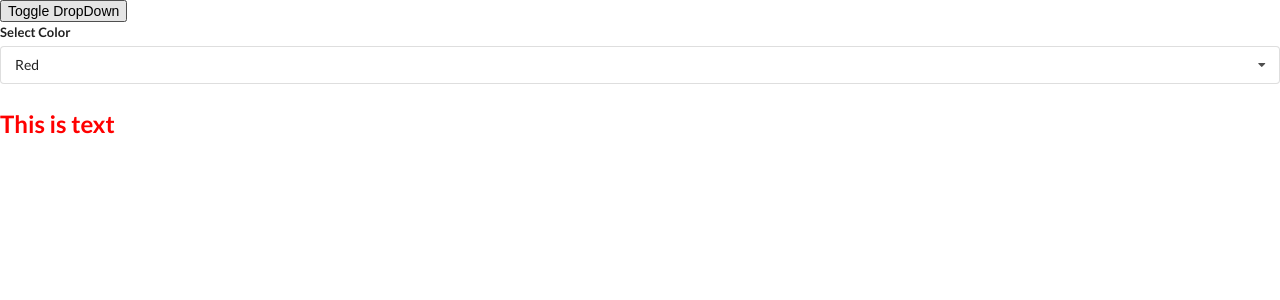
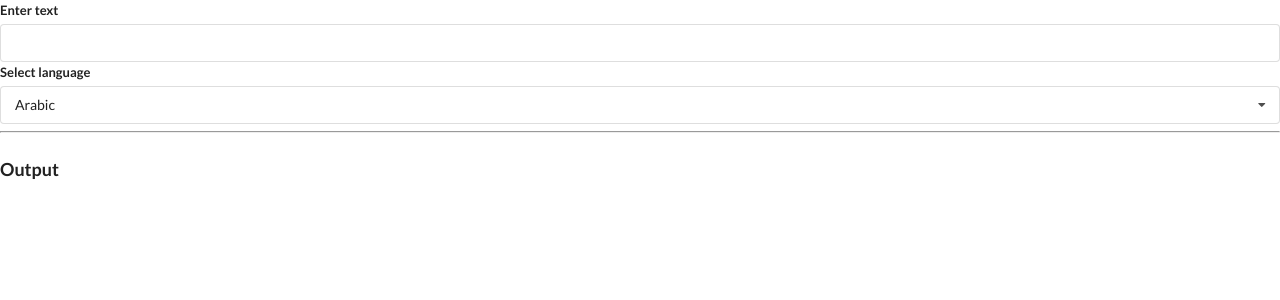
Before and after one commit to srueda27/widgets, a React (Create React App) app: page / in a window 1280 px wide. Shown: the top 300 px of the page. Built offline with nearby package versions, Linux system fonts and the light colour scheme.

Commit message:
Create Translate and Convert component.

```diff
--- a/src/components/App.js
+++ b/src/components/App.js
@@ -3,6 +3,7 @@ import React, { useState } from "react";
 import Accordion from "./Accordion";
 import Dropdown from "./DropDown";
 import Search from "./Search";
+import Translate from "./Translate";
 
 const items = [
   {
@@ -36,19 +37,18 @@ const options = [
 
 export default () => {
   const [selected, setSelected] = useState(options[0]);
-  const [showDropdown, setShowDropdown] = useState(true);
 
   return (
     <div>
       {/* <Accordion items={items} /> */}
       {/* <Search /> */}
-      <button onClick={() => setShowDropdown(!showDropdown)}>Toggle DropDown</button>
-      {showDropdown ? <Dropdown
+      {/* <Dropdown
+        text="Select a Color"
         options={options}
         selected={selected}
         onSelectedChange={setSelected}
-      /> : null
-      }
+      /> */}
+      <Translate />
     </div>
   );
 };
--- /dev/null
+++ b/src/components/Convert.js
@@ -0,0 +1,17 @@
+import React from "react";
+
+const KEY = 'AIzaSyCHUCmpR7cT_yDFHC98CZJy2LTms-IwDlM';
+
+const Convert = ({language, text}) => {
+  React.useEffect(() => {
+
+  }, [language, text])
+
+  return (
+    <div>
+
+    </div>
+  );
+}
+
+export default Convert
--- a/src/components/DropDown.js
+++ b/src/components/DropDown.js
@@ -1,6 +1,6 @@
 import React, { useEffect, useRef, useState } from "react";
 
-const Dropdown = ({ options, selected, onSelectedChange }) => {
+const Dropdown = ({ text, options, selected, onSelectedChange }) => {
   const [open, setOpen] = useState(false);
   const ref = useRef();
 
@@ -40,7 +40,7 @@ const Dropdown = ({ options, selected, onSelectedChange }) => {
   return (
     <div ref={ref} className="ui form">
       <div className="field">
-        <label className="label">Select Color</label>
+        <label className="label">{text}</label>
         <div
           onClick={() => setOpen(!open)}
           className={`ui selection dropdown ${open ? 'visible active' : ''}`}
@@ -51,7 +51,6 @@ const Dropdown = ({ options, selected, onSelectedChange }) => {
             {renderedOptions}
           </div>
         </div>
-        <h2 style={{ color: `${selected.value}` }}>This is text</h2>
       </div>
     </div>
   );
--- /dev/null
+++ b/src/components/Translate.js
@@ -0,0 +1,49 @@
+import React from "react";
+import Convert from "./Convert";
+import Dropdown from "./DropDown";
+
+const options = [
+  {
+    label: 'Afrikaans',
+    value: 'af'
+  },
+  {
+    label: 'Arabic',
+    value: 'ar'
+  },
+  {
+    label: 'Hindi',
+    value: 'hi'
+  },
+  {
+    label: 'Spanish',
+    value: 'es'
+  }
+]
+
+const Translate = () => {
+  const [language, setLanguage] = React.useState(options[1]);
+  const [text, setText] = React.useState('');
+
+
+  return (
+    <div>
+      <div className="ui form">
+        <div className="field">
+          <label>Enter text</label>
+          <input type="text" value={text} onChange={e => setText(e.target.value)} />
+        </div>
+      </div>
+      <Dropdown
+        text="Select language"
+        options={options}
+        selected={language}
+        onSelectedChange={setLanguage} />
+      <hr />
+      <h3 className="ui">Output</h3>
+      <Convert language={language} text={text} />
+    </div>
+  );
+};
+
+export default Translate
```
